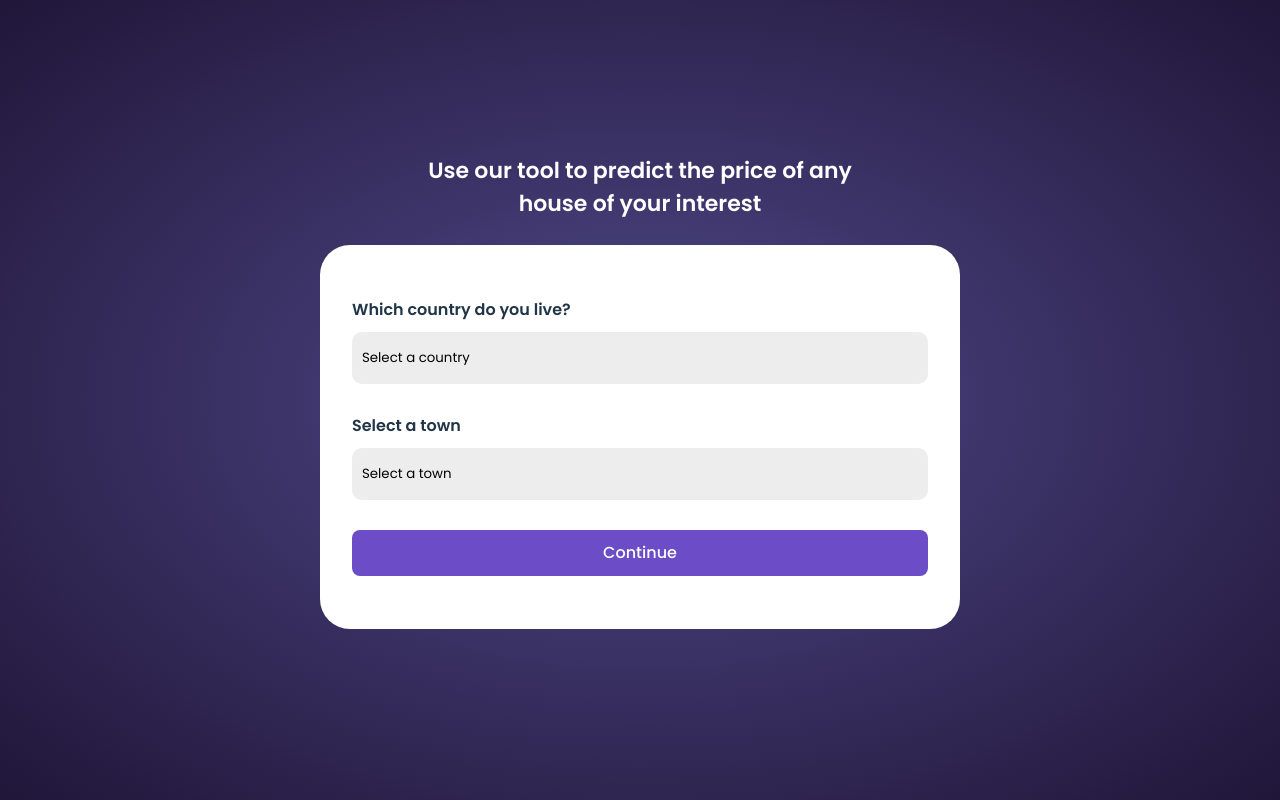
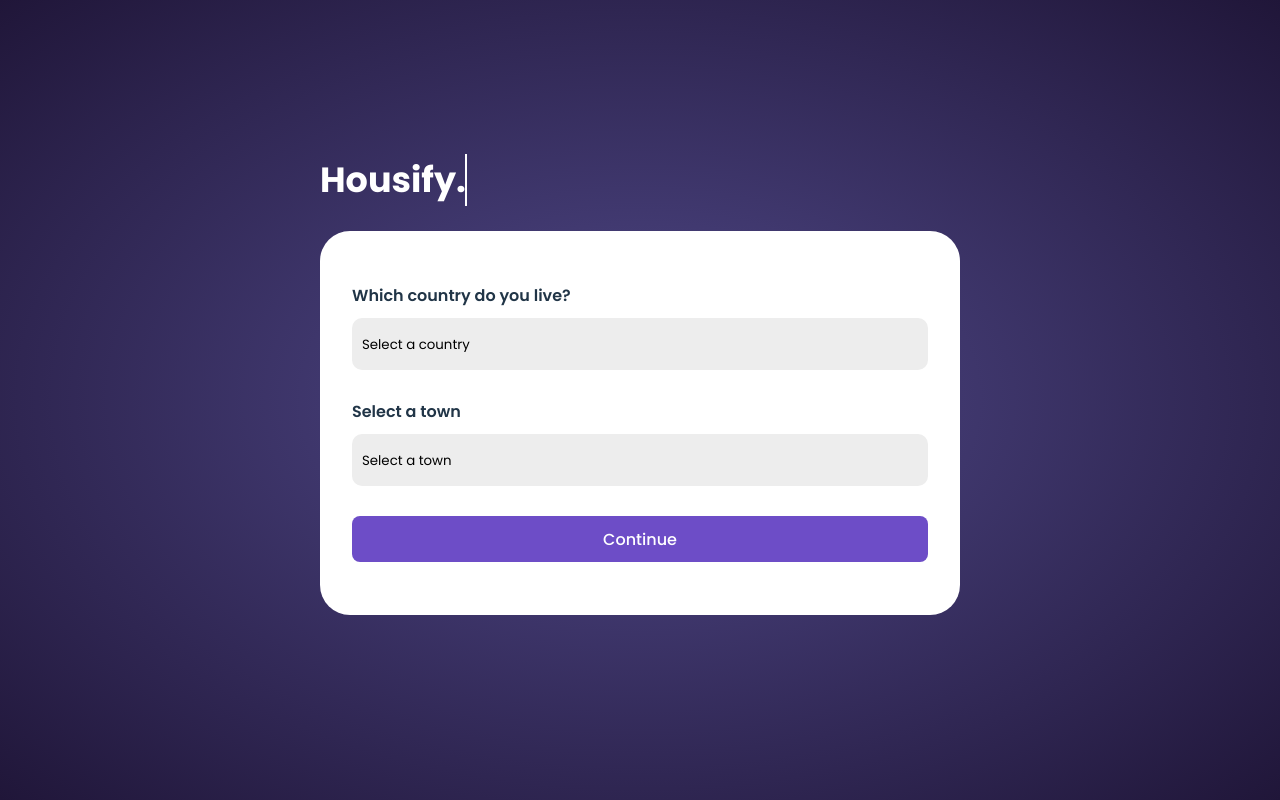
Before and after one commit to SanfetCoder/houseprice-predictor, a React (Vite) app: page / in a window 1280 px wide. Built offline with nearby package versions, Linux system fonts and the light colour scheme.

Commit message:
Add Logo

```diff
--- a/src/App.jsx
+++ b/src/App.jsx
@@ -12,6 +12,7 @@ import 'swiper/css/pagination';
 import 'swiper/css/scrollbar';
 import animationData from "./lottie/houseLoading.json"
 import Lottie from 'react-lottie';
+import Logo from './reusableComponents/Logo';
 
 function App() {
   const [currentPage, setCurrentPage] = useState('main');
@@ -45,7 +46,7 @@ function App() {
     <div id="app">
       {currentPage === 'main' &&
         <Main>
-          <h1>Use our tool to predict the price of any house of your interest</h1>
+          <Logo />
           <Card currentCountry={country} currentTown={town} onChangeTown={handleChangeTown} onChangeCountry={handleChangeCountry} onChangePage={(page) => setCurrentPage(page)}/>
         </Main>
       }
--- /dev/null
+++ b/src/css/Logo.module.css
@@ -0,0 +1,29 @@
+.logo {
+  font-size: 35px;
+  font-weight: bold;
+  color: white;
+  width: 145px;
+  white-space: nowrap; /* Prevent text from wrapping */
+  overflow: hidden; /* Hide overflowing text */
+  border-right: 2px solid #333; /* Create a typing cursor effect */
+  animation: typing 1s steps(20, end), blink-caret 0.5s step-end infinite;
+}
+
+@keyframes typing {
+  from {
+    width: 0;
+  }
+  to {
+    width: 145px;
+  }
+}
+
+@keyframes blink-caret {
+  from,
+  to {
+    border-color: transparent;
+  }
+  50% {
+    border-color: white;
+  }
+}
--- /dev/null
+++ b/src/reusableComponents/Logo.jsx
@@ -0,0 +1,12 @@
+import React from 'react';
+import styles from "../css/Logo.module.css";
+
+const Logo = () => {
+  return (
+    <div className={styles.logo}>
+      Housify.
+    </div>
+  );
+};
+
+export default Logo;
```
